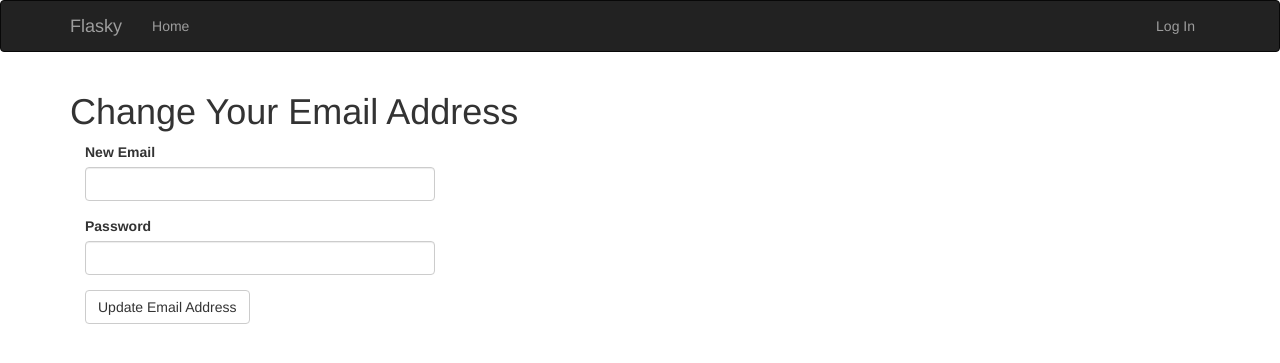
After one commit to dronly/flask-blog, a Flask app: page /auth/change-email in a window 1280 px wide. The commit adds this page. Shown: the top 363 px of the page. Run offline with Flask 2, Linux system fonts and the light colour scheme; some libraries are stand-ins or nearby versions.

Commit message:
更改邮箱地址 单元测试

```diff
--- a/app/auth/forms.py
+++ b/app/auth/forms.py
@@ -55,3 +55,13 @@ class PasswordResetForm(FlaskForm):
     def validate_email(self, field):
         if User.query.filter_by(email=field.data).first() is None:
             raise ValidationError('Unknow email address.')
+
+
+class ChangeEmailForm(FlaskForm):
+    email = StringField('New Email', validators=[Required(), Length(1, 64), Email()])
+    password = PasswordField('Password', validators=[Required()])
+    submit = SubmitField('Update Email Address')
+
+    def validate_email(self, field):
+        if User.query.filter_by(email=field.data).first():
+            raise ValidationError('Email already registered.')
--- a/app/auth/views.py
+++ b/app/auth/views.py
@@ -5,7 +5,7 @@ from .. import db
 from ..models import User
 from ..email import send_email
 from .forms import LoginForm, RegistrationForm, ChangePasswordForm, \
-    PasswordResetForm, PasswordResetRequestForm
+    PasswordResetForm, PasswordResetRequestForm, ChangeEmailForm
 
 
 @auth.before_app_request
@@ -131,3 +131,31 @@ def password_reset(token):
         else:
             return redirect(url_for('main.index'))
     return render_template('auth/reset_password.html', form=form)
+
+
+@auth.route('/change-email', methods=['GET', 'POST'])
+def change_email_request():
+    form = ChangeEmailForm()
+    if form.validate_on_submit():
+        if current_user.verify_password(form.password.data):
+            new_email = form.email.data
+            token = current_user.generate_email_change_token(new_email)
+            send_email(new_email, 'Confirm your email address',
+                       'auth/email/change_email',
+                       user=current_user, token=token)
+            flash('An email with instructions to confirm your new email'
+                  'address has been sent to you')
+            return redirect(url_for('main.index'))
+        else:
+            flash('Invalid email or password')
+    return render_template('auth/change_email.html', form=form)
+
+
+@auth.route('/change-email/<token>', methods=['GET', 'POST'])
+@login_required
+def change_email(token):
+    if current_user.change_email(token):
+        flash('Your email address has been updated.')
+    else:
+        flash('Invalid request')
+    return redirect(url_for('main.index'))
--- /dev/null
+++ b/app/templates/auth/change_email.html
@@ -0,0 +1,13 @@
+{% extends "base.html" %}
+{% import "bootstrap/wtf.html" as wtf %}
+
+{% block title %}Flask Blog - Change Email Address{% endblock %}
+
+{% block page_content %}
+<div class="page_header">
+    <h1>Change Your Email Address</h1>
+</div>
+<div class="col-md-4">
+    {{ wtf.quick_form(form) }}
+</div>
+{% endblock %}
--- a/app/templates/base.html
+++ b/app/templates/base.html
@@ -33,7 +33,8 @@
                 <li class="dropdown">
                     <a href="#" class="dropdown-toggle" data-toggle="dropdown">Account<b class="caret"></b></a>
                     <ul class="dropdown-menu">
-                        <li><a href="{{ url_for('auth.change_password') }}">Change Password</a></li>
+                        <li><a href="{{ url_for('auth.change_password') }}">Change Password</a> </li>
+                        <li><a href="{{ url_for('auth.change_email_request') }}">Change Email</a> </li>
                         <li><a href="{{ url_for('auth.logout') }}">Log Out</a></li>
                     </ul>
                 </li>
```
Also changed, not shown: app/models.py (+22 -1 lines), app/templates/auth/email/change_email.html (added, +7 -0 lines), app/templates/auth/email/change_email.txt (added, +11 -0 lines), tests/test_user_model.py (+28 -0 lines).
